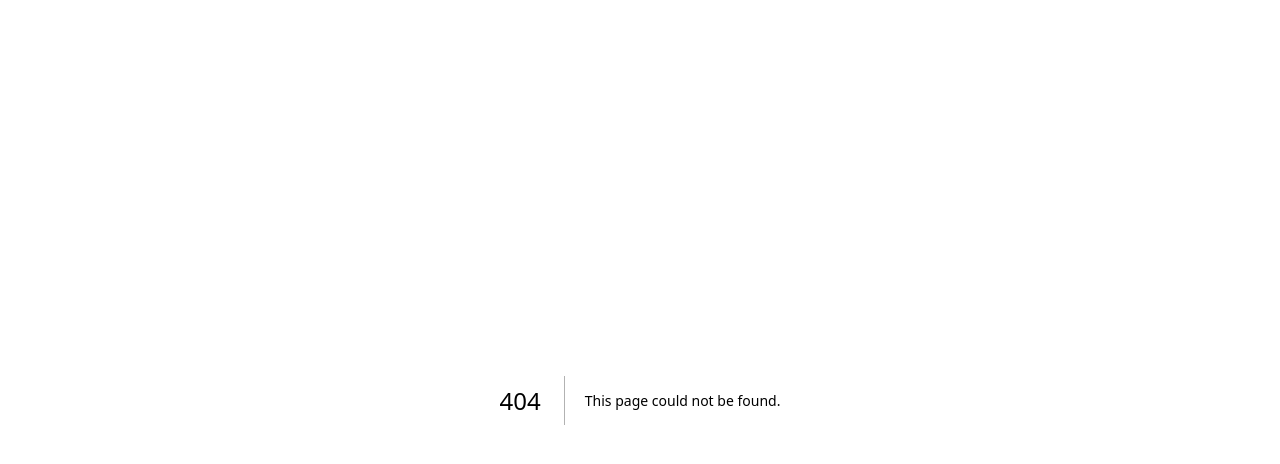
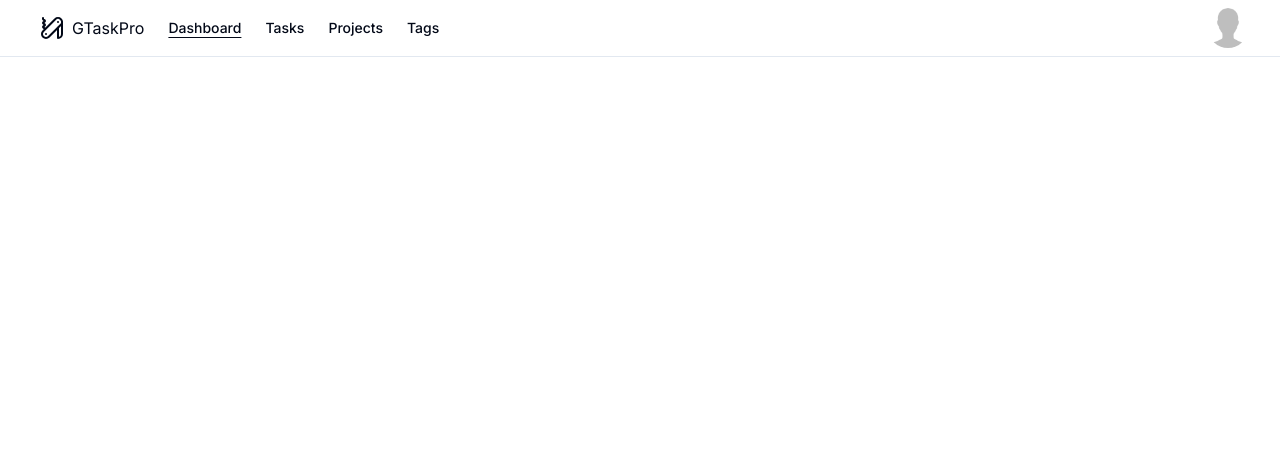
Before and after one commit to mcharchat/nextjs-express-mysql-gcalendar-task-manager, a Next.js app: page /app/dashboard in a window 1280 px wide. Before the commit this address had no page. Shown: the top 464 px of the page. Built offline with nearby package versions, Linux system fonts and the light colour scheme; no server answers; sample sign-in values are in the browser's storage.

Commit message:
layoutf for inside app

```diff
--- /dev/null
+++ b/app/app/components/MenuNav.tsx
@@ -0,0 +1,27 @@
+"use client";
+import Link from "next/link";
+import React from "react";
+import { usePathname } from "next/navigation";
+import pages from "./pages.json";
+
+function MenuNav() {
+	const path = usePathname();
+
+	return (
+		<nav className='flex items-center space-x-6 text-sm font-medium'>
+			{pages.map((page, key) => (
+				<Link
+					key={key}
+					href={page.href}
+					className={`transition-colors hover:text-foreground/80 text-foreground${
+						path === page.href ? " underline underline-offset-4" : "/60"
+					}`}
+				>
+					{page.name}
+				</Link>
+			))}
+		</nav>
+	);
+}
+
+export default MenuNav;
--- /dev/null
+++ b/app/app/components/MenuSidebar.tsx
@@ -0,0 +1,76 @@
+"use client";
+import React from "react";
+import {
+	Sheet,
+	SheetContent,
+	SheetDescription,
+	SheetHeader,
+	SheetTitle,
+	SheetTrigger,
+} from "@/components/ui/sheet";
+import { Menu, PocketKnife } from "lucide-react";
+import Link from "next/link";
+import { Separator } from "@/components/ui/separator";
+import { ScrollArea } from "@/components/ui/scroll-area";
+import { usePathname } from "next/navigation";
+import pages from "./pages.json";
+import { Icon } from "@iconify/react";
+
+function MenuSidebar() {
+	const path = usePathname();
+	return (
+		<Sheet>
+			<SheetTrigger asChild>
+				<button
+					className='inline-flex items-center justify-center rounded-md font-medium transition-colors focus-visible:outline-none focus-visible:ring-ring disabled:pointer-events-none disabled:opacity-50 hover:text-accent-foreground h-9 py-2 mr-2 px-0 text-base hover:bg-transparent focus-visible:bg-transparent focus-visible:ring-0 focus-visible:ring-offset-0 md:hidden'
+					type='button'
+					aria-haspopup='dialog'
+					aria-expanded='false'
+					aria-controls='radix-:R15hja:'
+					data-state='closed'
+				>
+					<Menu />
+					<span className='sr-only'>Toggle Menu</span>
+				</button>
+			</SheetTrigger>
+			<SheetContent side={"left"}>
+				<SheetHeader>
+					<SheetTitle className='flex justify-center py-10'>
+						<Link
+							className='mr-6 flex items-center space-x-2'
+							href='/app/dashboard'
+						>
+							<PocketKnife className='mx-2' />
+							GTaskPro
+						</Link>
+					</SheetTitle>
+					<Separator className='my-4' />
+					<SheetDescription className='p-4'>
+						<ScrollArea>
+							<div className='flex flex-col items-start space-y-6 text-sm font-medium'>
+								{pages.map((page, key) => (
+									<Link
+										key={key}
+										href={page.href}
+										className={`flex flex-row transition-colors hover:text-foreground/80 text-foreground${
+											path === page.href
+												? " underline underline-offset-4"
+												: "/60"
+										}`}
+									>
+										{page.icon && (
+											<Icon icon={page.icon} className='w-5 h-5 mr-4' />
+										)}
+										{page.name}
+									</Link>
+								))}
+							</div>
+						</ScrollArea>
+					</SheetDescription>
+				</SheetHeader>
+			</SheetContent>
+		</Sheet>
+	);
+}
+
+export default MenuSidebar;
--- /dev/null
+++ b/app/app/components/UserMenu.tsx
@@ -0,0 +1,83 @@
+"use client";
+import React from "react";
+import { Avatar, AvatarFallback, AvatarImage } from "@/components/ui/avatar";
+import { useSession, signOut } from "next-auth/react";
+import defaultAvatar from "@/images/png/default-avatar.png";
+import {
+	DropdownMenu,
+	DropdownMenuContent,
+	DropdownMenuGroup,
+	DropdownMenuItem,
+	DropdownMenuPortal,
+	DropdownMenuSeparator,
+	DropdownMenuSub,
+	DropdownMenuSubContent,
+	DropdownMenuSubTrigger,
+	DropdownMenuTrigger,
+} from "@/components/ui/dropdown-menu";
+import { LogOut, SunMoon } from "lucide-react";
+import { useTheme } from "next-themes";
+import { useRouter } from "next/navigation";
+
+function UserMenu() {
+	const { data: session, status } = useSession();
+	const [picture, setPicture] = React.useState<string | undefined>(
+		defaultAvatar.src
+	);
+	const [alt, setAlt] = React.useState<string | undefined | null>("alt");
+	const { setTheme } = useTheme();
+	const { push } = useRouter();
+
+	React.useEffect(() => {
+		if (session?.user?.picture) {
+			setPicture(session?.user?.picture);
+			setAlt(session?.user?.name);
+		}
+	}, [session]);
+
+	React.useEffect(() => {
+		if (status === "unauthenticated") {
+			push("/auth/signin");
+		}
+	}, [status]);
+	return (
+		<DropdownMenu>
+			<DropdownMenuTrigger asChild>
+				<Avatar className='cursor-pointer'>
+					<AvatarImage src={picture as string} alt={alt as string} />
+					<AvatarFallback></AvatarFallback>
+				</Avatar>
+			</DropdownMenuTrigger>
+			<DropdownMenuContent className='w-56'>
+				<DropdownMenuGroup>
+					<DropdownMenuSub>
+						<DropdownMenuSubTrigger>
+							<SunMoon className='mr-2 h-4 w-4' />
+							<span>Theme</span>
+						</DropdownMenuSubTrigger>
+						<DropdownMenuPortal>
+							<DropdownMenuSubContent>
+								<DropdownMenuItem onClick={() => setTheme("light")} className='cursor-pointer'>
+									<span>Light</span>
+								</DropdownMenuItem>
+								<DropdownMenuItem onClick={() => setTheme("dark")} className='cursor-pointer'>
+									<span>Dark</span>
+								</DropdownMenuItem>
+								<DropdownMenuItem onClick={() => setTheme("system")} className='cursor-pointer'>
+									<span>System</span>
+								</DropdownMenuItem>
+							</DropdownMenuSubContent>
+						</DropdownMenuPortal>
+					</DropdownMenuSub>
+				</DropdownMenuGroup>
+				<DropdownMenuSeparator />
+				<DropdownMenuItem onClick={() => signOut()} className='cursor-pointer'>
+					<LogOut className='mr-2 h-4 w-4' />
+					<span>Log out</span>
+				</DropdownMenuItem>
+			</DropdownMenuContent>
+		</DropdownMenu>
+	);
+}
+
+export default UserMenu;
--- /dev/null
+++ b/app/app/components/pages.json
@@ -0,0 +1,14 @@
+[
+	{
+		"name": "Dashboard",
+		"href": "/app/dashboard",
+		"icon": "lucide:layout-dashboard"
+	},
+	{ "name": "Tasks", "href": "/app/tasks", "icon": "lucide:clipboard-check" },
+	{
+		"name": "Projects",
+		"href": "/app/projects",
+		"icon": "lucide:book-open-check"
+	},
+	{ "name": "Tags", "href": "/app/tags", "icon": "lucide:tags" }
+]
--- /dev/null
+++ b/app/app/dashboard/page.tsx
@@ -0,0 +1,6 @@
+"use client";
+import React from "react";
+
+export default function DashboardPage() {
+	return <></>;
+}
--- /dev/null
+++ b/app/app/layout.tsx
@@ -0,0 +1,37 @@
+import { Metadata } from "next";
+import { PocketKnife } from "lucide-react";
+import Link from "next/link";
+import MenuNav from "./components/MenuNav";
+import MenuSidebar from "./components/MenuSidebar";
+import UserMenu from "./components/UserMenu";
+
+export const metadata: Metadata = {
+	title: "GTaskPro - App",
+	description: "GTaskPro - App",
+};
+
+export default function AppLayout({ children }: { children: React.ReactNode }) {
+	return (
+		<>
+			<div className='relative h-screen flex-col'>
+				<header className='sticky top-0 z-50 w-full border-b'>
+					<div className='container flex h-14 items-center justify-between'>
+						<div className='mr-4 hidden md:flex'>
+							<Link
+								className='mr-6 flex items-center space-x-2'
+								href='/app/dashboard'
+							>
+								<PocketKnife className='mx-2' />
+								GTaskPro
+							</Link>
+							<MenuNav />
+						</div>
+						<MenuSidebar />
+                        <UserMenu/>
+					</div>
+				</header>
+				{children}
+			</div>
+		</>
+	);
+}
```
Also changed, not shown: images/png/default-avatar.png (added).
